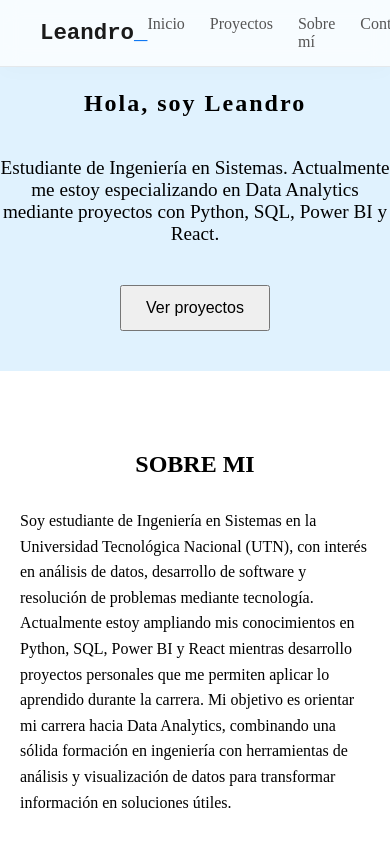
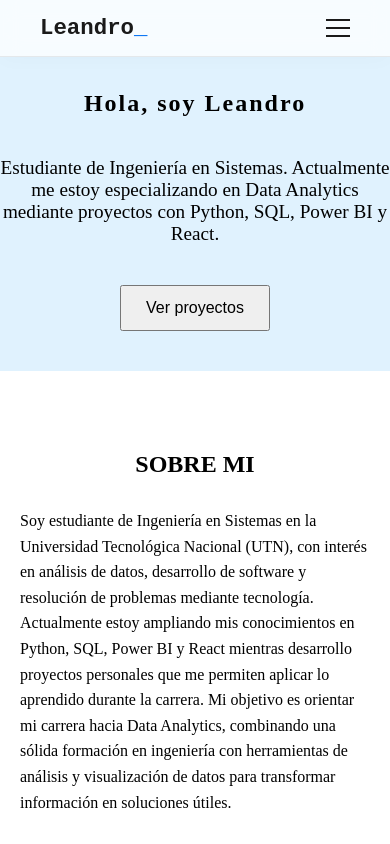
Before and after one commit to LeanCarrion/portfolio-react, a React app: page / in a window 390 px wide. Shown: the top 844 px of the page. Built offline with nearby package versions, Linux system fonts and the light colour scheme; the HTML template or start-up script is replaced by a standard one.

Commit message:
se hizo resposive el navbar y de arreglo el footer

```diff
--- a/src/components/Footer.css
+++ b/src/components/Footer.css
@@ -1,6 +1,5 @@
 .footer {
     background-color: #273451;
-    margin-top: 80px;
     padding: 30px;
     text-align: center;
     border-top: 1px solid #ddd;
--- a/src/components/Navbar.css
+++ b/src/components/Navbar.css
@@ -87,3 +87,75 @@
 .navbar-link:hover::after {
   transform: scaleX(1);
 }
+
+/* ==========================================================================
+   ESTILOS RESPONSIVE (PARA CELULARES)
+   ========================================================================== */
+
+/* El botón hamburguesa empieza oculto en computadoras */
+.navbar-burger {
+  display: none;
+  flex-direction: column;
+  justify-content: space-between;
+  width: 24px;
+  height: 18px;
+  background: transparent;
+  border: none;
+  cursor: pointer;
+  padding: 0;
+  z-index: 1001;
+}
+
+/* Las 3 líneas del botón */
+.navbar-burger span {
+  width: 100%;
+  height: 2px;
+  background-color: #1a1a1a;
+  transition: all 0.3s ease;
+  transform-origin: left center;
+}
+
+/* Mágia CSS: Transformamos las 3 líneas en una "X" cuando se abre */
+.navbar-burger.open span:nth-child(1) {
+  transform: rotate(45deg);
+}
+.navbar-burger.open span:nth-child(2) {
+  width: 0%;
+  opacity: 0;
+}
+.navbar-burger.open span:nth-child(3) {
+  transform: rotate(-45deg);
+}
+
+/* Activar comportamiento móvil cuando la pantalla mide menos de 768px */
+@media (max-width: 768px) {
+  .navbar-burger {
+    display: flex; /* Mostramos el botón en celulares */
+  }
+
+  /* Transformamos el menú horizontal en una cortina vertical fija */
+  .navbar-menu {
+    position: fixed;
+    top: 0;
+    right: -100%; /* Empieza escondido a la derecha de la pantalla */
+    width: 70%; /* Ocupa el 70% del ancho del celular */
+    height: 100vh;
+    background: rgba(255, 255, 255, 0.98);
+    backdrop-filter: blur(10px);
+    flex-direction: column;
+    align-items: center;
+    justify-content: center;
+    gap: 40px;
+    box-shadow: -10px 0 30px rgba(0, 0, 0, 0.05);
+    transition: right 0.4s ease; /* Animación fluida de deslizado */
+  }
+
+  /* Cuando el menú está activo, se desliza hacia adentro */
+  .navbar-menu.active {
+    right: 0;
+  }
+
+  .navbar-link {
+    font-size: 1.2rem; /* Agrandamos un poquito el texto para que sea fácil de tocar con el dedo */
+  }
+}
--- a/src/components/Navbar.jsx
+++ b/src/components/Navbar.jsx
@@ -1,23 +1,39 @@
+import { useState } from "react";
 import "./Navbar.css";
 
 function Navbar() {
+  // Estado para saber si el menú móvil está abierto
+  const [isOpen, setIsOpen] = useState(false);
+
+  // Función para alternar el menú
+  const toggleMenu = () => {
+    setIsOpen(!isOpen);
+  };
+
   return (
     <nav className="navbar-container">
-      <a href="#hero" style={{ textDecoration: 'none' }}>
       <h2 className="navbar-logo">Leandro</h2>
-      </a>
-      <ul className="navbar-menu">
+
+      {/* Botón Hamburguesa: Solo se verá en pantallas chicas */}
+      <button className={`navbar-burger ${isOpen ? "open" : ""}`} onClick={toggleMenu}>
+        <span></span>
+        <span></span>
+        <span></span>
+      </button>
+
+      {/* Si isOpen es true, añadimos la clase 'active' para mostrar el menú */}
+      <ul className={`navbar-menu ${isOpen ? "active" : ""}`}>
         <li>
-          <a href="#hero" className="navbar-link">Inicio</a>
+          <a href="#hero" className="navbar-link" onClick={toggleMenu}>Inicio</a>
         </li>
         <li>
-          <a href="#projects" className="navbar-link">Proyectos</a>
+          <a href="#projects" className="navbar-link" onClick={toggleMenu}>Proyectos</a>
         </li>
         <li>
-          <a href="#about" className="navbar-link">Sobre mí</a>
+          <a href="#about" className="navbar-link" onClick={toggleMenu}>Sobre mí</a>
         </li>
         <li>
-          <a href="#contact" className="navbar-link">Contacto</a>
+          <a href="#contact" className="navbar-link" onClick={toggleMenu}>Contacto</a>
         </li>
       </ul>
     </nav>
--- a/src/data/projects.js
+++ b/src/data/projects.js
@@ -8,7 +8,7 @@ const projects = [
     description: "Portfolio personal desarrollado con React.",
     technologies: "React - Vite - CSS",
     github: "https://github.com/LeanCarrion/portfolio-react",
-    demo: "https://github.com/",
+    demo: "https://portfolio-react-two-ivory-25.vercel.app/",
     image: portfolioImg,
   },
   {
```
